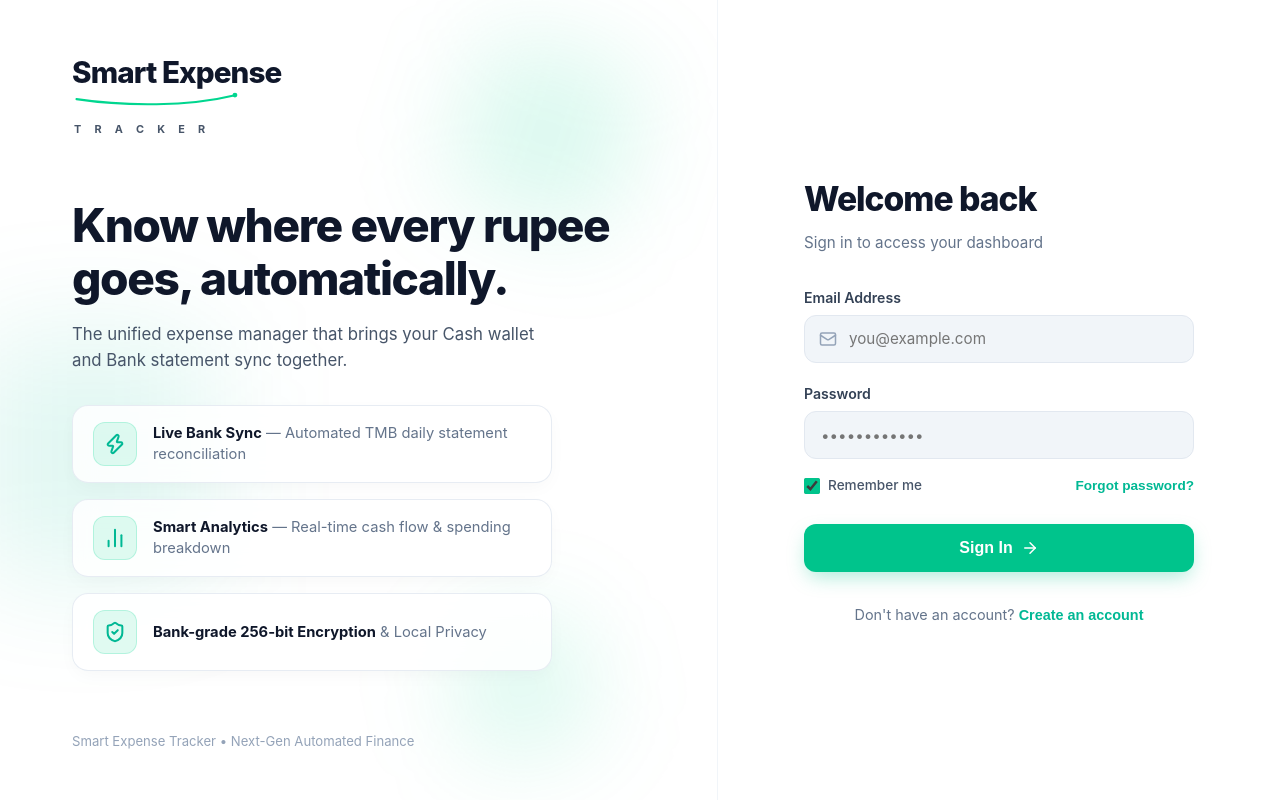
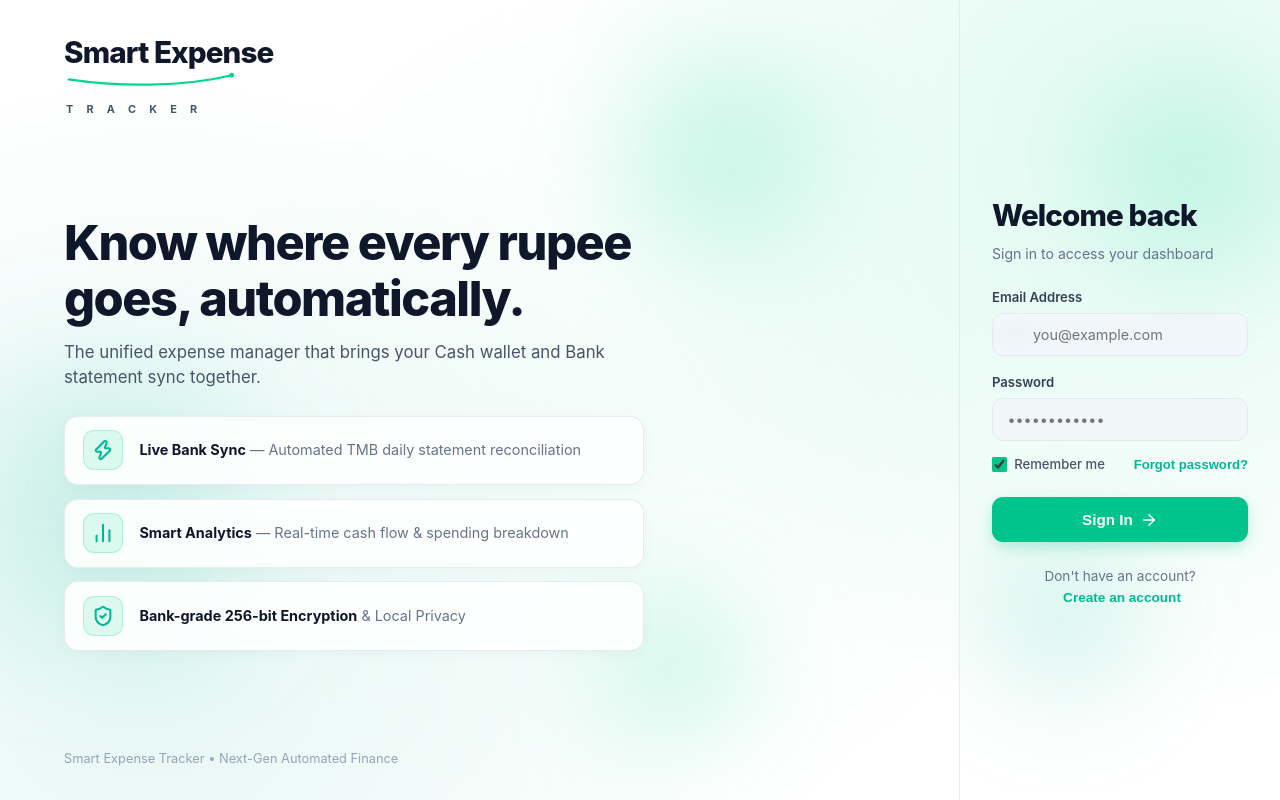
Before and after one commit to Richard00726/smart-expense-tracker, a React (Vite) app in the folder frontend/: page / in a window 1280 px wide. Built offline with nearby package versions, Linux system fonts and the light colour scheme; no server answers.

Commit message:
style(auth): set 75/25 screen split, reflect green ambient glow to right panel, eliminate scroll, balance spacing

```diff
--- a/frontend/src/components/AuthScreen.css
+++ b/frontend/src/components/AuthScreen.css
@@ -1,66 +1,75 @@
 /* ==========================================================================
-   Full-Screen Split-Screen Login Page Design
-   Exact match to user's approved design reference
+   Full-Screen 75% / 25% Split-Screen Login Page Design
+   No scroll, balanced spacing, cohesive mint ambient glow across both sides
    ========================================================================== */
 
 .split-auth-container {
   display: flex;
-  min-height: 100vh;
+  height: 100vh;
+  max-height: 100vh;
   width: 100vw;
-  background: #ffffff;
-  overflow-x: hidden;
+  background:
+    radial-gradient(circle at 88% 18%, rgba(0, 214, 143, 0.12) 0%, transparent 45%),
+    radial-gradient(circle at 12% 82%, rgba(0, 184, 148, 0.10) 0%, transparent 45%),
+    radial-gradient(circle at 50% 50%, rgba(0, 214, 143, 0.04) 0%, transparent 60%),
+    #ffffff;
+  overflow: hidden;
   font-family: 'Inter', -apple-system, BlinkMacSystemFont, 'Segoe UI', Roboto, sans-serif;
   box-sizing: border-box;
+  position: relative;
 }
 
 /* --------------------------------------------------------------------------
-   LEFT PANEL — Brand & Value Proposition Showcase
+   LEFT PANEL — 75% Width Brand & Value Showcase (Balanced Spacing)
    -------------------------------------------------------------------------- */
 .split-auth-left {
-  flex: 1.1;
+  flex: 0 0 75%;
+  width: 75%;
+  max-width: 75%;
+  height: 100vh;
   position: relative;
-  background: #ffffff;
-  padding: 3.5rem 3.5rem 3rem 4.5rem;
+  background: transparent;
+  padding: 2.25rem 3.5rem 2rem 4rem;
   display: flex;
   flex-direction: column;
   justify-content: space-between;
-  border-right: 1px solid #f1f5f9;
+  border-right: 1px solid rgba(226, 232, 240, 0.8);
   overflow: hidden;
   box-sizing: border-box;
 }
 
-/* Soft Mint / Teal Ambient Frosted Shapes */
+/* Ambient Mint Glow Blobs on Left */
 .split-mint-blob {
   position: absolute;
   pointer-events: none;
-  border-radius: 32px;
-  background: rgba(0, 214, 143, 0.14);
-  filter: blur(48px);
+  border-radius: 36px;
+  background: rgba(0, 214, 143, 0.16);
+  filter: blur(52px);
 }
 
 .blob-1 {
-  top: 6%;
-  right: 12%;
-  width: 170px;
-  height: 170px;
+  top: 8%;
+  right: 15%;
+  width: 180px;
+  height: 180px;
   transform: rotate(18deg);
 }
 
 .blob-2 {
-  bottom: 28%;
-  left: -4%;
-  width: 240px;
-  height: 240px;
-  background: rgba(0, 184, 148, 0.12);
-  filter: blur(60px);
+  bottom: 22%;
+  left: -2%;
+  width: 250px;
+  height: 250px;
+  background: rgba(0, 184, 148, 0.14);
+  filter: blur(64px);
 }
 
 .blob-3 {
-  bottom: 6%;
-  right: 18%;
-  width: 130px;
-  height: 130px;
-  transform: rotate(-12deg);
+  bottom: 8%;
+  right: 22%;
+  width: 140px;
+  height: 140px;
+  transform: rotate(-15deg);
 }
 
 /* Brand Logo (Top Left) */
@@ -82,9 +91,9 @@
 }
 
 .split-logo-swoosh {
-  width: 170px;
+  width: 175px;
   margin-top: 0.15rem;
-  margin-bottom: 0.4rem;
+  margin-bottom: 0.35rem;
 }
 
 .split-logo-tracker {
@@ -98,65 +107,65 @@
   padding-left: 2px;
 }
 
-/* Left Hero Content */
+/* Hero Content Area — Even, balanced spacing without excessive dead gaps */
 .split-hero-content {
   position: relative;
   z-index: 2;
-  max-width: 540px;
+  max-width: 680px;
   margin-top: auto;
   margin-bottom: auto;
-  padding: 2.5rem 0;
+  padding: 1.25rem 0;
 }
 
 .split-hero-headline {
-  margin: 0 0 1rem 0;
-  font-size: clamp(2.2rem, 3.6vw, 3.2rem);
+  margin: 0 0 0.85rem 0;
+  font-size: clamp(2.2rem, 3.8vw, 3.4rem);
   font-weight: 800;
   color: #0f172a;
-  line-height: 1.15;
+  line-height: 1.14;
   letter-spacing: -0.03em;
 }
 
 .split-hero-subtitle {
-  margin: 0 0 2rem 0;
+  margin: 0 0 1.6rem 0;
   font-size: 1.05rem;
   color: #475569;
-  line-height: 1.55;
-  max-width: 480px;
+  line-height: 1.5;
+  max-width: 580px;
 }
 
-/* Feature Cards Stack */
+/* Feature Cards Stack — Well proportioned */
 .split-feature-stack {
   display: flex;
   flex-direction: column;
-  gap: 1rem;
-  max-width: 480px;
+  gap: 0.85rem;
+  max-width: 580px;
 }
 
 .split-feature-card {
   display: flex;
   align-items: center;
   gap: 1rem;
-  background: rgba(255, 255, 255, 0.85);
-  backdrop-filter: blur(12px);
-  border: 1px solid rgba(226, 232, 240, 0.8);
-  border-radius: 16px;
-  padding: 1rem 1.25rem;
-  box-shadow: 0 6px 20px -4px rgba(0, 0, 0, 0.04);
+  background: rgba(255, 255, 255, 0.88);
+  backdrop-filter: blur(14px);
+  border: 1px solid rgba(226, 232, 240, 0.85);
+  border-radius: 14px;
+  padding: 0.85rem 1.15rem;
+  box-shadow: 0 4px 16px -2px rgba(0, 0, 0, 0.04);
   transition: transform 0.2s ease, box-shadow 0.2s ease;
 }
 
 .split-feature-card:hover {
   transform: translateY(-2px);
-  box-shadow: 0 10px 24px -4px rgba(0, 0, 0, 0.08);
+  box-shadow: 0 8px 22px -3px rgba(0, 0, 0, 0.07);
 }
 
 .split-feature-icon-box {
-  width: 44px;
-  height: 44px;
-  border-radius: 12px;
+  width: 40px;
+  height: 40px;
+  border-radius: 11px;
   background: rgba(0, 214, 143, 0.12);
-  border: 1px solid rgba(0, 214, 143, 0.2);
+  border: 1px solid rgba(0, 214, 143, 0.22);
   color: #00b894;
   display: flex;
   align-items: center;
@@ -165,7 +174,7 @@
 }
 
 .split-feature-text {
-  font-size: 0.92rem;
+  font-size: 0.9rem;
   line-height: 1.4;
   color: #0f172a;
 }
@@ -184,57 +193,96 @@
 .split-left-footer {
   position: relative;
   z-index: 2;
-  font-size: 0.82rem;
+  font-size: 0.8rem;
   color: #94a3b8;
 }
 
 /* --------------------------------------------------------------------------
-   RIGHT PANEL — Clean Authentication Card & Forms
+   RIGHT PANEL — 25% Width Authentication Form
+   With matching soft green ambient glow & no vertical scrolling
    -------------------------------------------------------------------------- */
 .split-auth-right {
-  flex: 0.9;
-  background: #ffffff;
+  flex: 0 0 25%;
+  width: 25%;
+  max-width: 25%;
+  height: 100vh;
+  position: relative;
+  background: transparent;
   display: flex;
   flex-direction: column;
   justify-content: center;
   align-items: center;
-  padding: 3rem 2.5rem;
+  padding: 2rem 2rem;
   box-sizing: border-box;
+  overflow-y: auto;
+  scrollbar-width: none;
+  -ms-overflow-style: none;
+}
+
+.split-auth-right::-webkit-scrollbar {
+  display: none;
+}
+
+/* Ambient glow on the right side */
+.blob-right-1 {
+  position: absolute;
+  top: 10%;
+  right: -5%;
+  width: 190px;
+  height: 190px;
+  border-radius: 50%;
+  background: rgba(0, 214, 143, 0.15);
+  filter: blur(55px);
+  pointer-events: none;
+}
+
+.blob-right-2 {
+  position: absolute;
+  bottom: 12%;
+  left: 5%;
+  width: 170px;
+  height: 170px;
+  border-radius: 50%;
+  background: rgba(0, 184, 148, 0.12);
+  filter: blur(50px);
+  pointer-events: none;
 }
 
 .split-form-card {
+  position: relative;
+  z-index: 2;
   width: 100%;
-  max-width: 390px;
+  max-width: 330px;
   display: flex;
   flex-direction: column;
 }
 
 .split-form-header {
   text-align: left;
-  margin-bottom: 2rem;
+  margin-bottom: 1.5rem;
 }
 
 .split-form-title {
   margin: 0;
-  font-size: 2.1rem;
+  font-size: 1.85rem;
   font-weight: 800;
   color: #0f172a;
   letter-spacing: -0.03em;
 }
 
 .split-form-desc {
-  margin: 0.45rem 0 0 0;
-  font-size: 0.95rem;
+  margin: 0.35rem 0 0 0;
+  font-size: 0.88rem;
   color: #64748b;
 }
 
 /* Alert Boxes */
 .split-alert {
-  padding: 0.8rem 1rem;
-  border-radius: 12px;
-  font-size: 0.88rem;
-  margin-bottom: 1.25rem;
-  line-height: 1.4;
+  padding: 0.7rem 0.9rem;
+  border-radius: 10px;
+  font-size: 0.84rem;
+  margin-bottom: 1rem;
+  line-height: 1.35;
   text-align: left;
 }
 
@@ -254,19 +302,19 @@
 .split-form {
   display: flex;
   flex-direction: column;
-  gap: 1.25rem;
+  gap: 1.05rem;
   width: 100%;
 }
 
 .split-input-group {
   display: flex;
   flex-direction: column;
-  gap: 0.45rem;
+  gap: 0.35rem;
   text-align: left;
 }
 
 .split-label {
-  font-size: 0.88rem;
+  font-size: 0.82rem;
   font-weight: 600;
   color: #334155;
 }
@@ -280,7 +328,7 @@
 
 .split-input-icon {
   position: absolute;
-  left: 0.95rem;
+  left: 0.85rem;
   color: #94a3b8;
   pointer-events: none;
   display: flex;
@@ -290,11 +338,12 @@
 
 .split-input {
   width: 100%;
-  padding: 0.85rem 1rem;
-  background: #f1f5f9;
+  padding: 0.75rem 0.9rem;
+  background: rgba(241, 245, 249, 0.85);
+  backdrop-filter: blur(8px);
   border: 1px solid #e2e8f0;
-  border-radius: 12px;
-  font-size: 0.95rem;
+  border-radius: 11px;
+  font-size: 0.9rem;
   color: #0f172a;
   outline: none;
   transition: all 0.2s ease;
@@ -303,11 +352,11 @@
 }
 
 .split-input.with-left-icon {
-  padding-left: 2.75rem;
+  padding-left: 2.5rem;
 }
 
 .split-input.with-right-icon {
-  padding-right: 2.75rem;
+  padding-right: 2.5rem;
 }
 
 .split-input:focus {
@@ -318,7 +367,7 @@
 
 .split-input-eye-btn {
   position: absolute;
-  right: 0.85rem;
+  right: 0.75rem;
   background: none;
   border: none;
   color: #94a3b8;
@@ -334,19 +383,19 @@
   color: #475569;
 }
 
-/* Row with Checkbox & Forgot Link */
+/* Options Row: Checkbox & Forgot Link */
 .split-options-row {
   display: flex;
   align-items: center;
   justify-content: space-between;
-  font-size: 0.85rem;
-  margin-top: -0.25rem;
+  font-size: 0.82rem;
+  margin-top: -0.2rem;
 }
 
 .split-checkbox-label {
   display: flex;
   align-items: center;
-  gap: 0.5rem;
+  gap: 0.45rem;
   color: #475569;
   font-weight: 500;
   cursor: pointer;
@@ -354,8 +403,8 @@
 }
 
 .split-checkbox {
-  width: 16px;
-  height: 16px;
+  width: 15px;
+  height: 15px;
   accent-color: #00c48c;
   cursor: pointer;
 }
@@ -365,7 +414,7 @@
   border: none;
   color: #00b894;
   font-weight: 600;
-  font-size: 0.85rem;
+  font-size: 0.82rem;
   cursor: pointer;
   padding: 0;
   transition: color 0.2s ease;
@@ -379,26 +428,26 @@
 /* Primary CTA Button: Emerald Green */
 .split-submit-btn {
   width: 100%;
-  padding: 0.95rem 1.25rem;
+  padding: 0.85rem 1.15rem;
   background: #00C48C;
   color: #ffffff;
-  font-size: 1rem;
+  font-size: 0.95rem;
   font-weight: 700;
   border: none;
-  border-radius: 12px;
+  border-radius: 11px;
   cursor: pointer;
   display: flex;
   align-items: center;
   justify-content: center;
-  gap: 0.5rem;
-  box-shadow: 0 8px 20px -4px rgba(0, 196, 140, 0.35);
+  gap: 0.45rem;
+  box-shadow: 0 6px 18px -3px rgba(0, 196, 140, 0.35);
   transition: all 0.2s ease;
-  margin-top: 0.5rem;
+  margin-top: 0.35rem;
 }
 
 .split-submit-btn:hover:not(:disabled) {
   background: #00b07d;
-  box-shadow: 0 10px 24px -4px rgba(0, 196, 140, 0.45);
+  box-shadow: 0 8px 22px -3px rgba(0, 196, 140, 0.45);
   transform: translateY(-1px);
 }
 
@@ -411,8 +460,8 @@
 /* Footer / Switch Mode Link */
 .split-footer {
   text-align: center;
-  margin-top: 2rem;
-  font-size: 0.9rem;
+  margin-top: 1.5rem;
+  font-size: 0.85rem;
   color: #64748b;
 }
 
@@ -421,7 +470,7 @@
   border: none;
   color: #00b894;
   font-weight: 700;
-  font-size: 0.9rem;
+  font-size: 0.85rem;
   cursor: pointer;
   padding: 0;
   margin-left: 0.25rem;
@@ -439,9 +488,16 @@
 @media (max-width: 1024px) {
   .split-auth-container {
     flex-direction: column;
+    height: auto;
+    max-height: none;
+    overflow-y: auto;
   }
 
   .split-auth-left {
+    flex: 1 1 auto;
+    width: 100%;
+    max-width: 100%;
+    height: auto;
     border-right: none;
     border-bottom: 1px solid #f1f5f9;
     padding: 2.5rem 2rem;
@@ -452,7 +508,15 @@
   }
 
   .split-auth-right {
+    flex: 1 1 auto;
+    width: 100%;
+    max-width: 100%;
+    height: auto;
     padding: 3rem 1.5rem;
+  }
+
+  .split-form-card {
+    max-width: 380px;
   }
 }
 
@@ -470,7 +534,7 @@
   }
 
   .split-feature-card {
-    padding: 0.85rem 1rem;
+    padding: 0.8rem 0.95rem;
   }
 
   .split-auth-right {
@@ -478,6 +542,6 @@
   }
 
   .split-form-title {
-    font-size: 1.75rem;
+    font-size: 1.65rem;
   }
 }
--- a/frontend/src/components/AuthScreen.jsx
+++ b/frontend/src/components/AuthScreen.jsx
@@ -246,6 +246,10 @@ const AuthScreen = ({ onAuthSuccess }) => {
           RIGHT SIDE: Clean Authentication Form (Exact match to reference)
           ==================================================================== */}
       <div className="split-auth-right">
+
+        {/* Soft mint glow reflected on right side */}
+        <div className="blob-right-1" />
+        <div className="blob-right-2" />
 
         <div className="split-form-card">
 
```
